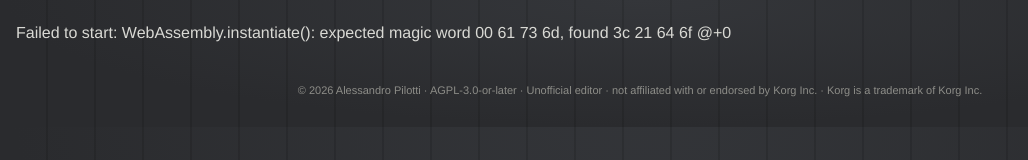
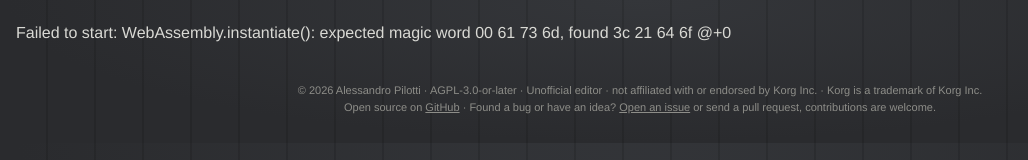
Before and after one commit to alexpilotti/webmidi-rackgear-editors, a website built with Vite: page korg_a2/index.html in a window 1280 px wide. Shown: the whole page, without its empty margins (0-1028 px from the left). Built offline with nearby package versions, Linux system fonts and the light colour scheme; files whose address does not match are found by name.

Commit message:
Add source link and contribution invite to page footers
The landing page and both editors now link to the GitHub repository
and invite bug reports, feature requests and pull requests.

```diff
--- a/korg_a2/index.html
+++ b/korg_a2/index.html
@@ -9,7 +9,7 @@
   </head>
   <body>
     <main id="app"></main>
-    <footer class="disclaimer">© 2026 Alessandro Pilotti · AGPL-3.0-or-later · Unofficial editor · not affiliated with or endorsed by Korg Inc. · Korg is a trademark of Korg Inc.</footer>
+    <footer class="disclaimer">© 2026 Alessandro Pilotti · AGPL-3.0-or-later · Unofficial editor · not affiliated with or endorsed by Korg Inc. · Korg is a trademark of Korg Inc.<br />Open source on <a href="https://github.com/alexpilotti/webmidi-rackgear-editors">GitHub</a> · Found a bug or have an idea? <a href="https://github.com/alexpilotti/webmidi-rackgear-editors/issues">Open an issue</a> or send a pull request, contributions are welcome.</footer>
     <script type="module" src="/src/main.ts"></script>
   </body>
 </html>
--- a/korg_a2/src/style.css
+++ b/korg_a2/src/style.css
@@ -490,3 +490,5 @@ button { font: inherit; color: inherit; }
   line-height: 1.5;
   color: #8d8d88;
 }
+.disclaimer a { color: inherit; text-decoration: underline; }
+.disclaimer a:hover { color: #c8c8c2; }
--- a/marshall_jmp1/src/style.css
+++ b/marshall_jmp1/src/style.css
@@ -429,3 +429,5 @@ button { font: inherit; color: inherit; }
   line-height: 1.5;
   color: #8d8d88;
 }
+.disclaimer a { color: inherit; text-decoration: underline; }
+.disclaimer a:hover { color: #c8c8c2; }
```
Also changed, not shown: marshall_jmp1/index.html (+1 -1 lines), .github/pages/index.html.
